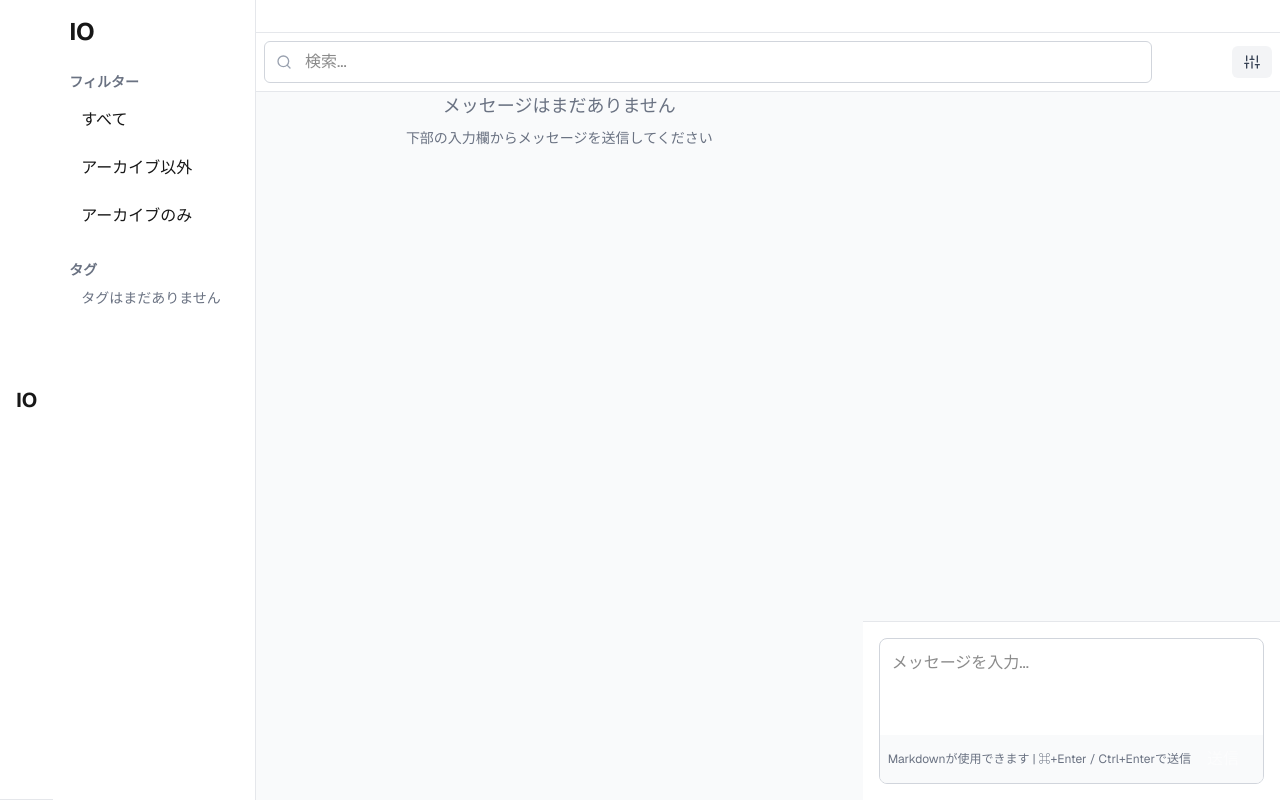
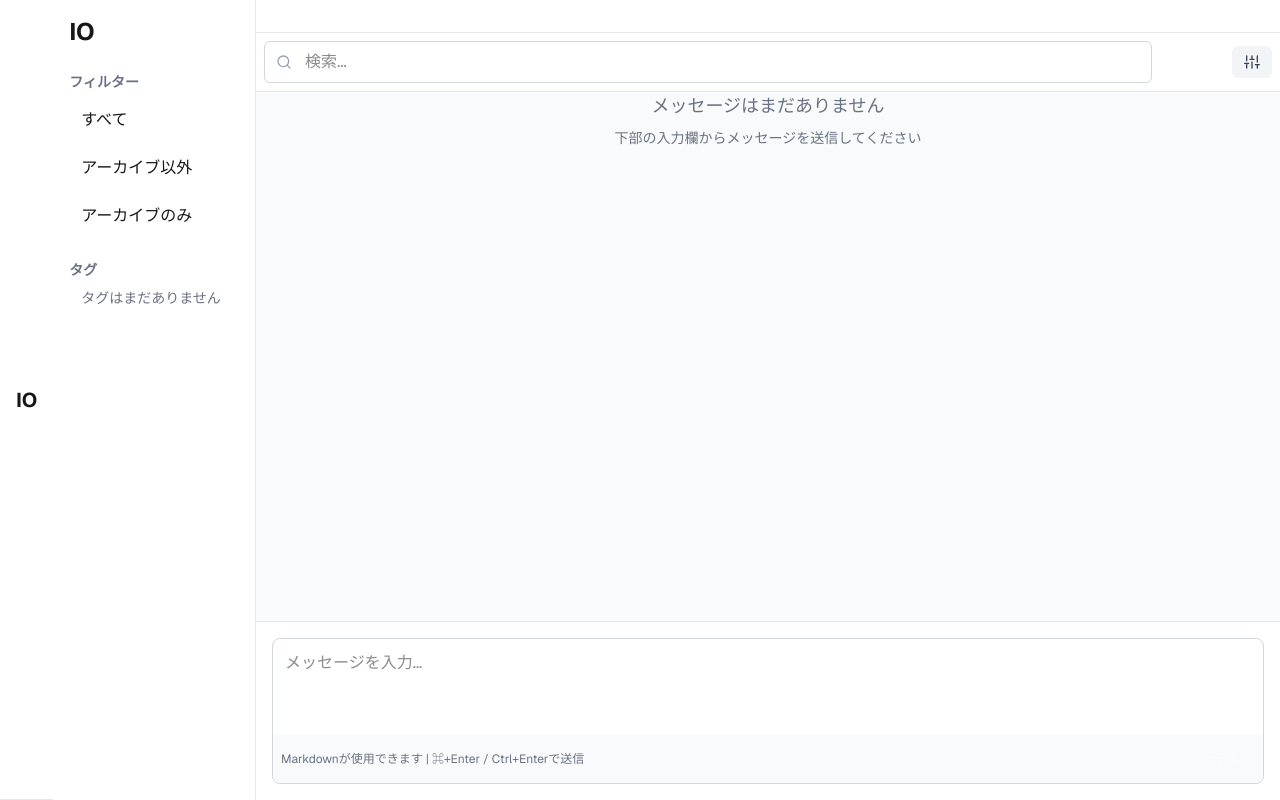
Before and after one commit to udus122/io-demo, a Next.js app in the folder io-app/: page / in a window 1280 px wide. Built offline with nearby package versions, Linux system fonts and the light colour scheme.

Commit message:
fix: モバイル表示でメッセージ入力欄をstickyに固定

```diff
--- a/io-app/src/app/page.tsx
+++ b/io-app/src/app/page.tsx
@@ -114,11 +114,16 @@ const MainContent = () => {
             />
           ) : (
             <>
+              {/* メッセージリストとメッセージ入力欄のコンテナ */}
+              <div className={`
+                flex flex-col
+                ${activeThreadId ? 'w-full md:w-1/2' : 'w-full'}
+                transition-all duration-300
+              `}>
                 {/* メッセージリスト - モバイルではスレッド表示時に非表示 */}
                 <div className={`
                   flex-1 overflow-auto
-                ${activeThreadId ? 'hidden md:block md:w-1/2' : 'w-full'}
-                transition-all duration-300
+                  ${activeThreadId ? 'hidden md:block' : ''}
                 `}>
                   <MessageList
                     messages={messagesWithThreadInfo}
@@ -129,9 +134,16 @@ const MainContent = () => {
                   />
                 </div>
 
-              {/* スレッドエリア - 検索中は非表示 */}
+                {/* メッセージ入力欄 - スレッド非表示時または常にデスクトップで表示、モバイルではsticky */}
+                <div className={`${activeThreadId ? 'hidden md:block' : ''} sticky bottom-0 z-10`}>
+                  <MessageInput onSendMessage={handleSendMessage} />
+                </div>
+              </div>
+
+              {/* スレッドエリアとスレッド用入力欄のコンテナ */}
               {activeThreadId && (
-                <div className="w-full md:w-1/2 flex-1 overflow-auto">
+                <div className="w-full md:w-1/2 flex flex-col">
+                  <div className="flex-1 overflow-auto">
                     <ThreadView
                       parentMessage={activeThreadParent}
                       replies={activeThreadReplies}
@@ -141,20 +153,17 @@ const MainContent = () => {
                       onClose={handleCloseThread}
                     />
                   </div>
-              )}
 
-              {/* メッセージ入力欄 - 常に表示 */}
-              <div className="mt-auto">
-                {activeThreadId ? (
+                  {/* スレッド用メッセージ入力欄 - モバイルとデスクトップの両方で表示、モバイルではsticky */}
+                  <div className="md:block sticky bottom-0 z-10">
                     <MessageInput
                       onSendMessage={handleSendReply}
                       replyToId={activeThreadId}
                       placeholder="返信を入力..."
                     />
-                ) : (
-                  <MessageInput onSendMessage={handleSendMessage} />
+                  </div>
+                </div>
               )}
-              </div>
             </>
           )}
         </div>
```
Lines whose indentation alone changed are shown as unchanged.
